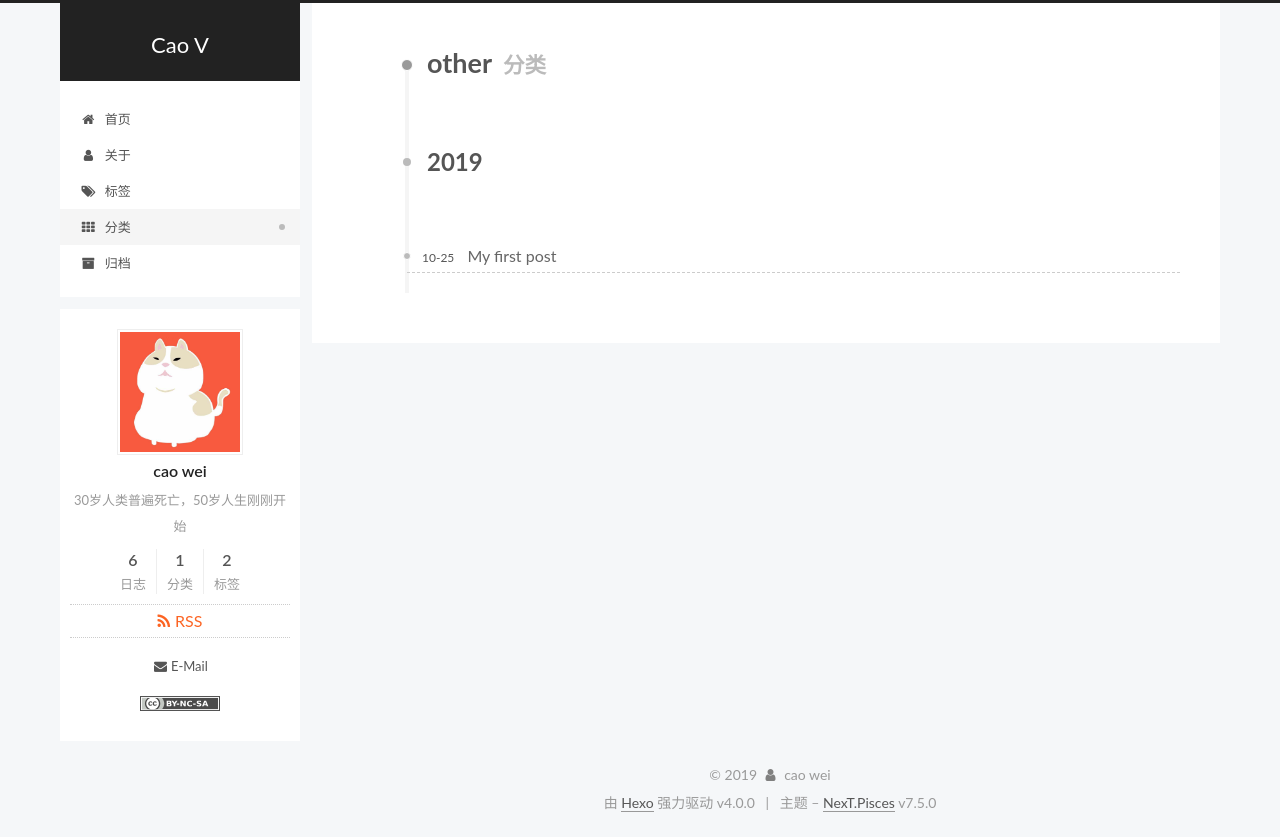
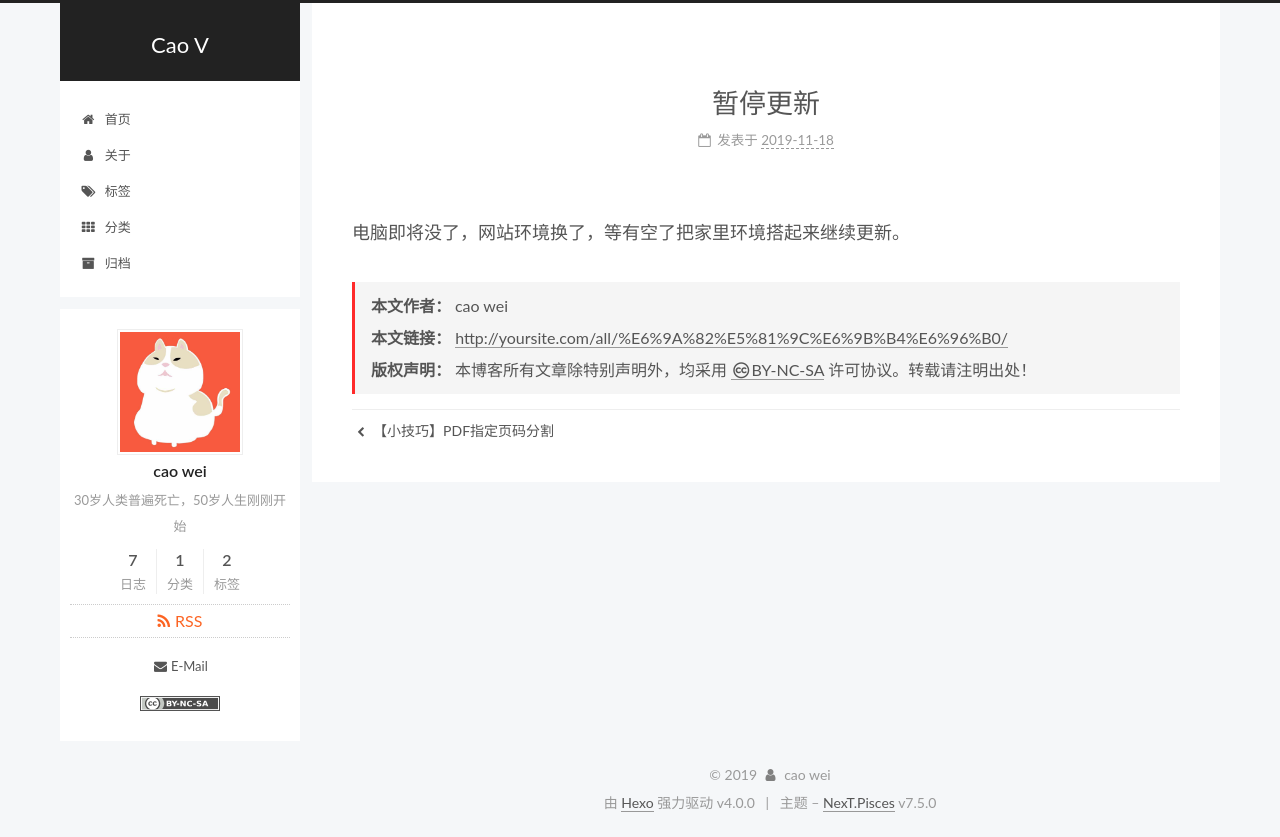
Before and after one commit to ClazyCao/clazycao.github.io, a plain HTML site: page all/暂停更新/index.html in a window 1280 px wide. Drawn offline with nearby package versions, Linux system fonts and the light colour scheme; some packages are replaced by stand-ins of ours.

Commit message:
Site updated: 2019-11-18 11:49:04

```diff
--- a/categories/other/index.html
+++ b/all/暂停更新/index.html
@@ -51,17 +51,18 @@
   };
 </script>
 
-  <meta name="description" content="30岁人类普遍死亡，50岁人生刚刚开始">
+  <meta name="description" content="电脑即将没了，网站环境换了，等有空了把家里环境搭起来继续更新。">
 <meta name="keywords" content="机器学习">
-<meta property="og:type" content="website">
-<meta property="og:title" content="Cao V">
-<meta property="og:url" content="http:&#x2F;&#x2F;yoursite.com&#x2F;categories&#x2F;other&#x2F;index.html">
+<meta property="og:type" content="article">
+<meta property="og:title" content="暂停更新">
+<meta property="og:url" content="http:&#x2F;&#x2F;yoursite.com&#x2F;all&#x2F;%E6%9A%82%E5%81%9C%E6%9B%B4%E6%96%B0&#x2F;index.html">
 <meta property="og:site_name" content="Cao V">
-<meta property="og:description" content="30岁人类普遍死亡，50岁人生刚刚开始">
+<meta property="og:description" content="电脑即将没了，网站环境换了，等有空了把家里环境搭起来继续更新。">
 <meta property="og:locale" content="zh-CN">
+<meta property="og:updated_time" content="2019-11-18T03:48:04.703Z">
 <meta name="twitter:card" content="summary">
 
-<link rel="canonical" href="http://yoursite.com/categories/other/">
+<link rel="canonical" href="http://yoursite.com/all/%E6%9A%82%E5%81%9C%E6%9B%B4%E6%96%B0/">
 
 
 <script id="page-configurations">
@@ -69,13 +70,13 @@
   CONFIG.page = {
     sidebar: "",
     isHome: false,
-    isPost: false,
+    isPost: true,
     isPage: false,
     isArchive: false
   };
 </script>
 
-  <title>分类: other | Cao V</title>
+  <title>暂停更新 | Cao V</title>
 
 
 
@@ -184,50 +185,98 @@
           <div class="content">
 
 
+  <div class="posts-expand">
 
 
 
-  <div class="post-block">
-    <div class="posts-collapse">
-      <div class="collection-title">
-        <h1 class="collection-header">other
-          <small>分类</small>
+  <article itemscope itemtype="http://schema.org/Article" class="post-block " lang="zh-CN">
+    <link itemprop="mainEntityOfPage" href="http://yoursite.com/all/%E6%9A%82%E5%81%9C%E6%9B%B4%E6%96%B0/">
+
+    <span hidden itemprop="author" itemscope itemtype="http://schema.org/Person">
+      <meta itemprop="image" content="/images/touxiang.jpg">
+      <meta itemprop="name" content="cao wei">
+      <meta itemprop="description" content="30岁人类普遍死亡，50岁人生刚刚开始">
+    </span>
+
+    <span hidden itemprop="publisher" itemscope itemtype="http://schema.org/Organization">
+      <meta itemprop="name" content="Cao V">
+    </span>
+      <header class="post-header">
+        <h1 class="post-title" itemprop="name headline">
+          暂停更新
         </h1>
-      </div>
+
+        <div class="post-meta">
+            <span class="post-meta-item">
+              <span class="post-meta-item-icon">
+                <i class="fa fa-calendar-o"></i>
+              </span>
+              <span class="post-meta-item-text">发表于</span>
 
 
-    <div class="collection-year">
-      <h1 class="collection-header">2019</h1>
-    </div>
+              <time title="创建时间：2019-11-18 11:47:39 / 修改时间：11:48:04" itemprop="dateCreated datePublished" datetime="2019-11-18T11:47:39+08:00">2019-11-18</time>
+            </span>
 
-  <article itemscope itemtype="http://schema.org/Article">
-    <header class="post-header">
 
-      <div class="post-meta">
-        <time itemprop="dateCreated"
-              datetime="2019-10-25T16:07:58+08:00"
-              content="2019-10-25">
-          10-25
-        </time>
-      </div>
 
-      <h2 class="post-title">
-          <a class="post-title-link" href="/other/my-first-post/" itemprop="url">
-            <span itemprop="name">My first post</span>
-          </a>
-      </h2>
+        </div>
+      </header>
 
-    </header>
-  </article>
+
+
+
+    <div class="post-body" itemprop="articleBody">
+
+
+        <p>电脑即将没了，网站环境换了，等有空了把家里环境搭起来继续更新。</p>
 
     </div>
-  </div>
 
 
 
 
 
 
+<div>
+<ul class="post-copyright">
+  <li class="post-copyright-author">
+    <strong>本文作者： </strong>cao wei
+  </li>
+  <li class="post-copyright-link">
+    <strong>本文链接：</strong>
+    <a href="http://yoursite.com/all/%E6%9A%82%E5%81%9C%E6%9B%B4%E6%96%B0/" title="暂停更新">http://yoursite.com/all/%E6%9A%82%E5%81%9C%E6%9B%B4%E6%96%B0/</a>
+  </li>
+  <li class="post-copyright-license">
+    <strong>版权声明： </strong>本博客所有文章除特别声明外，均采用 <a href="https://creativecommons.org/licenses/by-nc-sa/4.0/null" rel="noopener" target="_blank"><i class="fa fa-fw fa-creative-commons"></i>BY-NC-SA</a> 许可协议。转载请注明出处！
+  </li>
+</ul>
+</div>
+
+
+      <footer class="post-footer">
+
+
+
+          <div class="post-nav">
+            <div class="post-nav-next post-nav-item">
+                <a href="/all/%E3%80%90%E5%B0%8F%E6%8A%80%E5%B7%A7%E3%80%91PDF%E6%8C%87%E5%AE%9A%E9%A1%B5%E7%A0%81%E5%88%86%E5%89%B2/" rel="next" title="【小技巧】PDF指定页码分割">
+                  <i class="fa fa-chevron-left"></i> 【小技巧】PDF指定页码分割
+                </a>
+            </div>
+
+            <span class="post-nav-divider"></span>
+
+            <div class="post-nav-prev post-nav-item">
+            </div>
+          </div>
+      </footer>
+
+  </article>
+
+
+
+
+  </div>
 
 
           </div>
@@ -271,7 +320,7 @@
       <div class="site-state-item site-state-posts">
           <a href="/archives/">
 
-          <span class="site-state-item-count">6</span>
+          <span class="site-state-item-count">7</span>
           <span class="site-state-item-name">日志</span>
         </a>
       </div>
--- a/css/main.css
+++ b/css/main.css
@@ -1146,7 +1146,7 @@ pre .javascript .function {
 }
 .links-of-author a::before,
 .links-of-author span.exturl::before {
-  background: #ffff94;
+  background: #22b922;
   border-radius: 50%;
   content: ' ';
   display: inline-block;
--- a/index.html
+++ b/index.html
@@ -185,6 +185,65 @@
 
 
   <div class="posts-expand">
+
+
+
+  <article itemscope itemtype="http://schema.org/Article" class="post-block home" lang="zh-CN">
+    <link itemprop="mainEntityOfPage" href="http://yoursite.com/all/%E6%9A%82%E5%81%9C%E6%9B%B4%E6%96%B0/">
+
+    <span hidden itemprop="author" itemscope itemtype="http://schema.org/Person">
+      <meta itemprop="image" content="/images/touxiang.jpg">
+      <meta itemprop="name" content="cao wei">
+      <meta itemprop="description" content="30岁人类普遍死亡，50岁人生刚刚开始">
+    </span>
+
+    <span hidden itemprop="publisher" itemscope itemtype="http://schema.org/Organization">
+      <meta itemprop="name" content="Cao V">
+    </span>
+      <header class="post-header">
+        <h1 class="post-title" itemprop="name headline">
+
+            <a href="/all/%E6%9A%82%E5%81%9C%E6%9B%B4%E6%96%B0/" class="post-title-link" itemprop="url">暂停更新</a>
+        </h1>
+
+        <div class="post-meta">
+            <span class="post-meta-item">
+              <span class="post-meta-item-icon">
+                <i class="fa fa-calendar-o"></i>
+              </span>
+              <span class="post-meta-item-text">发表于</span>
+
+
+              <time title="创建时间：2019-11-18 11:47:39 / 修改时间：11:48:04" itemprop="dateCreated datePublished" datetime="2019-11-18T11:47:39+08:00">2019-11-18</time>
+            </span>
+
+
+
+        </div>
+      </header>
+
+
+
+
+    <div class="post-body" itemprop="articleBody">
+
+
+          <p>电脑即将没了，网站环境换了，等有空了把家里环境搭起来继续更新。</p>
+
+
+    </div>
+
+
+
+
+      <footer class="post-footer">
+        <div class="post-eof"></div>
+      </footer>
+  </article>
+
+
+
+
 
 
 
@@ -686,7 +745,7 @@
       <div class="site-state-item site-state-posts">
           <a href="/archives/">
 
-          <span class="site-state-item-count">6</span>
+          <span class="site-state-item-count">7</span>
           <span class="site-state-item-name">日志</span>
         </a>
       </div>
```
Also changed, not shown: all/hello-world/index.html (+1 -1 lines), all/【小技巧】PDF指定页码分割/index.html (+4 -1 lines), all/【朴素贝叶斯】原理简述与拼写纠正案例/index.html (+1 -1 lines), all/【自然语言】新闻分类part1-基础知识点与实现/index.html (+1 -1 lines), all/【调参方法】贝叶斯优化、Hyperopt工具包/index.html (+1 -1 lines), archives/2019/10/index.html (+2 -2 lines), archives/2019/11/index.html (+22 -2 lines), archives/2019/index.html (+22 -2 lines), archives/index.html (+22 -2 lines), other/my-first-post/index.html (+1 -1 lines), tags/post/index.html (+1 -1 lines), tags/第一次/index.html (+1 -1 lines).
